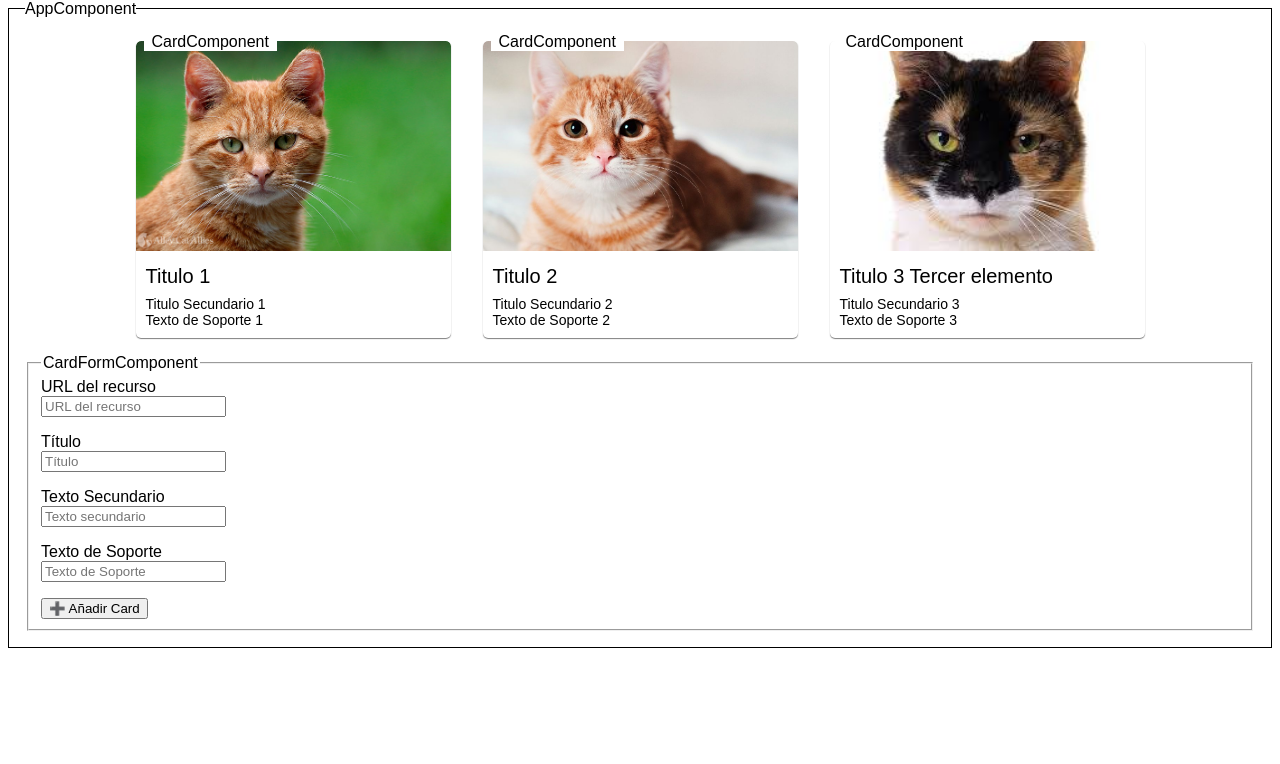
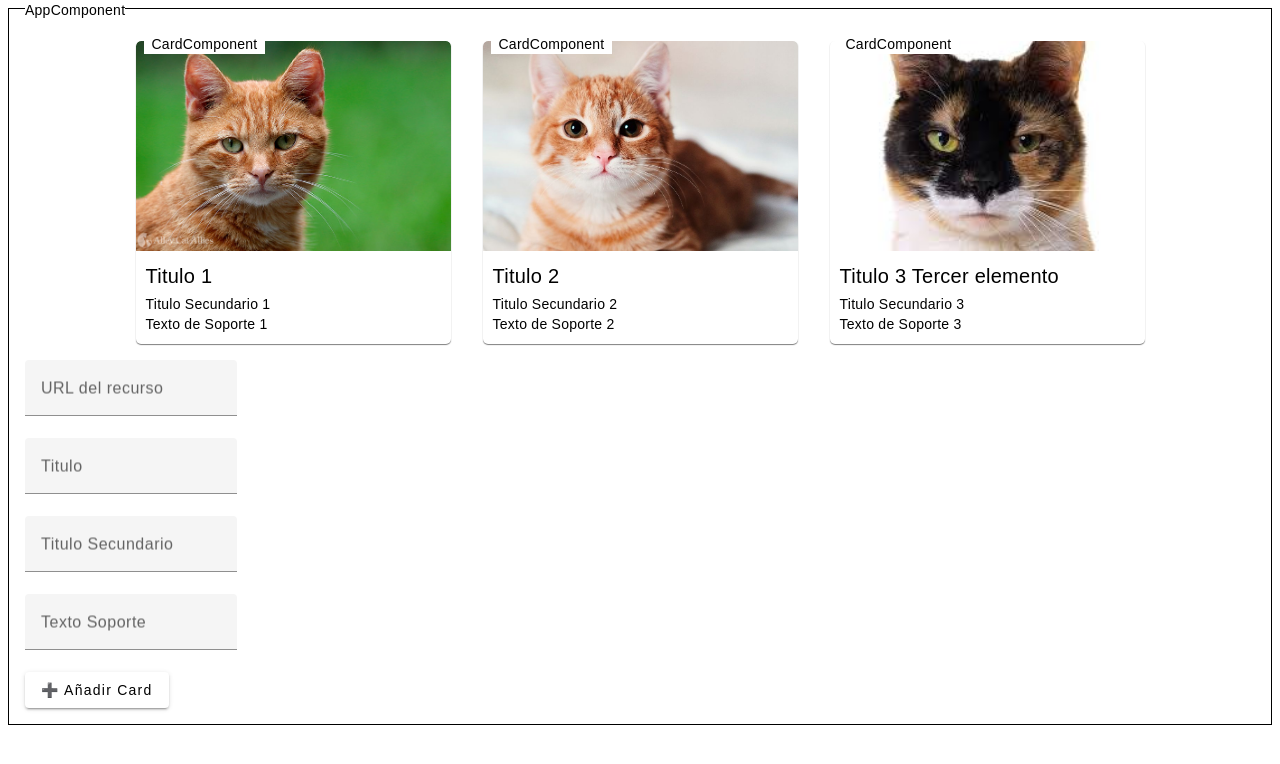
Before and after one commit to santiago-paz/Curso-De-Angular, an Angular app: page / in a window 1280 px wide. Shown: the top 764 px of the page. Built offline with nearby package versions, Linux system fonts and the light colour scheme; no server answers.

Commit message:
Add material components

```diff
--- a/angular.json
+++ b/angular.json
@@ -25,6 +25,7 @@
               "src/assets"
             ],
             "styles": [
+              "@angular/material/prebuilt-themes/deeppurple-amber.css",
               "src/styles.css"
             ],
             "scripts": []
@@ -93,6 +94,7 @@
               "src/assets"
             ],
             "styles": [
+              "@angular/material/prebuilt-themes/deeppurple-amber.css",
               "src/styles.css"
             ],
             "scripts": []
--- a/package.json
+++ b/package.json
@@ -11,10 +11,12 @@
   "private": true,
   "dependencies": {
     "@angular/animations": "^16.1.0",
+    "@angular/cdk": "^16.2.1",
     "@angular/common": "^16.1.0",
     "@angular/compiler": "^16.1.0",
     "@angular/core": "^16.1.0",
     "@angular/forms": "^16.1.0",
+    "@angular/material": "^16.2.1",
     "@angular/platform-browser": "^16.1.0",
     "@angular/platform-browser-dynamic": "^16.1.0",
     "@angular/router": "^16.1.0",
--- a/src/app/components/card-form/card-form.component.css
+++ b/src/app/components/card-form/card-form.component.css
@@ -1,5 +1,5 @@
-
-fieldset input {
-    display: block;
-    margin-bottom: 1rem;
+:host form {
+    display: flex;
+    flex-direction: column;
+    align-items: flex-start;
 }
--- a/src/app/components/card-form/card-form.component.html
+++ b/src/app/components/card-form/card-form.component.html
@@ -1,32 +1,29 @@
-<fieldset>
-  <legend>CardFormComponent</legend>
-  <label for="url-recurso">URL del recurso</label>
-  <input
-    [(ngModel)]="newCard.resourceUrl"
-    type="text"
-    id="url-recurso"
-    placeholder="URL del recurso"
-  />
-  <label for="titulo">Título</label>
-  <input
-    [(ngModel)]="newCard.title"
-    type="text"
-    id="titulo"
-    placeholder="Título"
-  />
-  <label for="texto-secundario">Texto Secundario</label>
-  <input
-    type="text"
-    [(ngModel)]="newCard.secondaryTitle"
-    id="texto-secundario"
-    placeholder="Texto secundario"
-  />
-  <label for="texto-soporte">Texto de Soporte</label>
-  <input
-    type="text"
-    id="texto-soporte"
-    placeholder="Texto de Soporte"
-    [(ngModel)]="newCard.supportingText"
-  />
-  <button (click)="onAddCardButtonClick()">➕ Añadir Card</button>
-</fieldset>
+<form>
+  <mat-form-field>
+    <mat-label>URL del recurso</mat-label>
+    <input name="resourceUrl" matInput [(ngModel)]="newCard.resourceUrl" />
+  </mat-form-field>
+  <mat-form-field>
+    <mat-label>Titulo</mat-label>
+    <input name="title" matInput [(ngModel)]="newCard.title" />
+  </mat-form-field>
+  <mat-form-field>
+    <mat-label>Titulo Secundario</mat-label>
+    <input
+      name="secondaryTitle"
+      matInput
+      [(ngModel)]="newCard.secondaryTitle"
+    />
+  </mat-form-field>
+  <mat-form-field>
+    <mat-label>Texto Soporte</mat-label>
+    <input
+      name="supportingText"
+      matInput
+      [(ngModel)]="newCard.supportingText"
+    />
+  </mat-form-field>
+  <button mat-raised-button (click)="onAddCardButtonClick()">
+    ➕ Añadir Card
+  </button>
+</form>
--- a/src/app/services/planet.service.ts
+++ b/src/app/services/planet.service.ts
@@ -8,7 +8,7 @@
   providedIn: 'root',
 })
 export class PlanetService {
-  apiUrl: string = environment.SWAPI_URL;
+  apiUrl: string = environment.swapiUrl;
   constructor(private http: HttpClient) {
 
   }
--- a/src/index.html
+++ b/src/index.html
@@ -6,8 +6,11 @@
   <base href="/">
   <meta name="viewport" content="width=device-width, initial-scale=1">
   <link rel="icon" type="image/x-icon" href="favicon.ico">
+  <link rel="preconnect" href="https://fonts.gstatic.com">
+  <link href="https://fonts.googleapis.com/css2?family=Roboto:wght@300;400;500&display=swap" rel="stylesheet">
+  <link href="https://fonts.googleapis.com/icon?family=Material+Icons" rel="stylesheet">
 </head>
-<body>
+<body class="mat-typography">
   <app-root></app-root>
 </body>
 </html>
```
Also changed, not shown: src/app/modules/app.module.ts (+10 -1 lines), src/app/modules/material.module.ts (added, +18 -0 lines), 1 other file (tests, documents, lock files or other folders).
